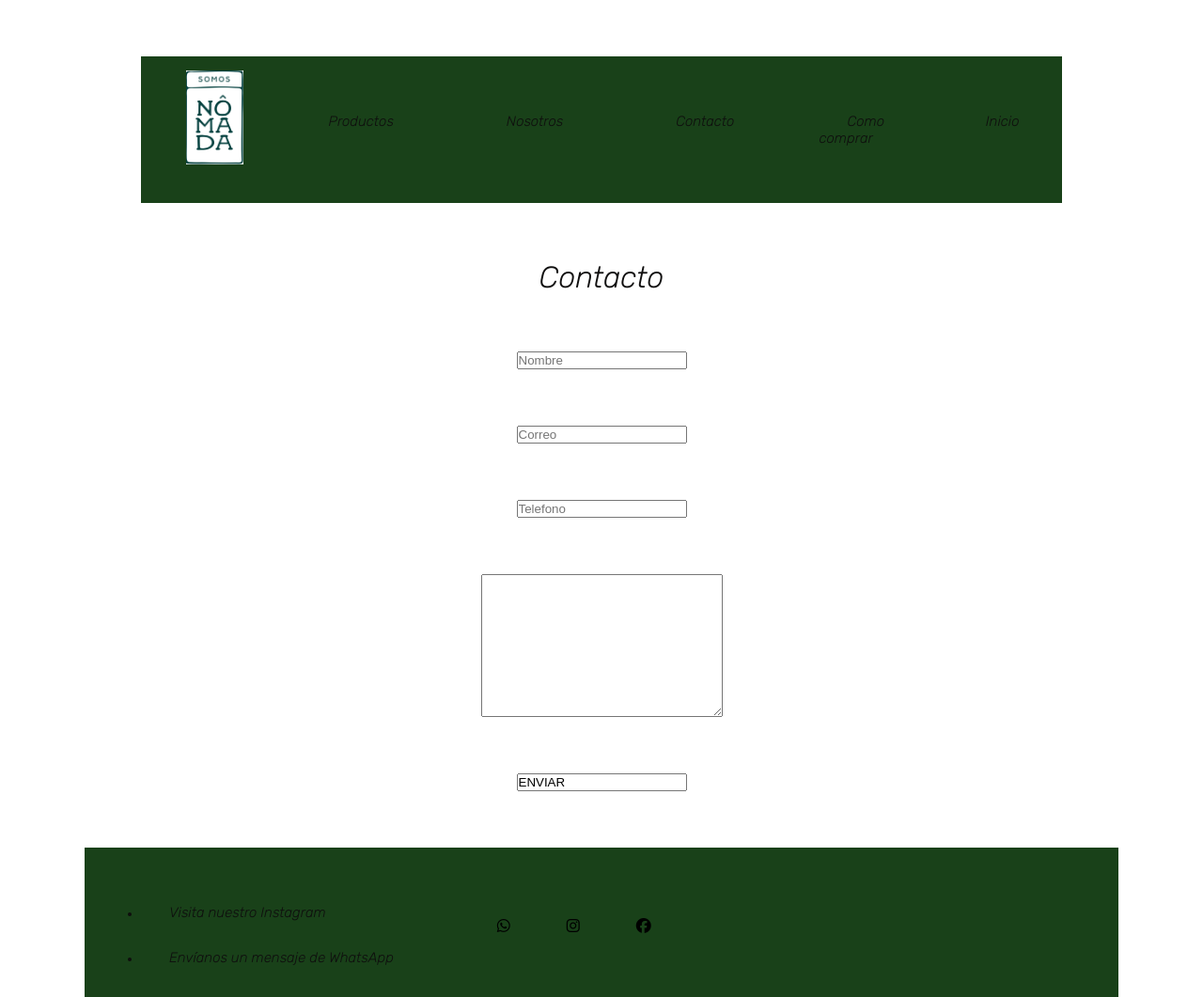
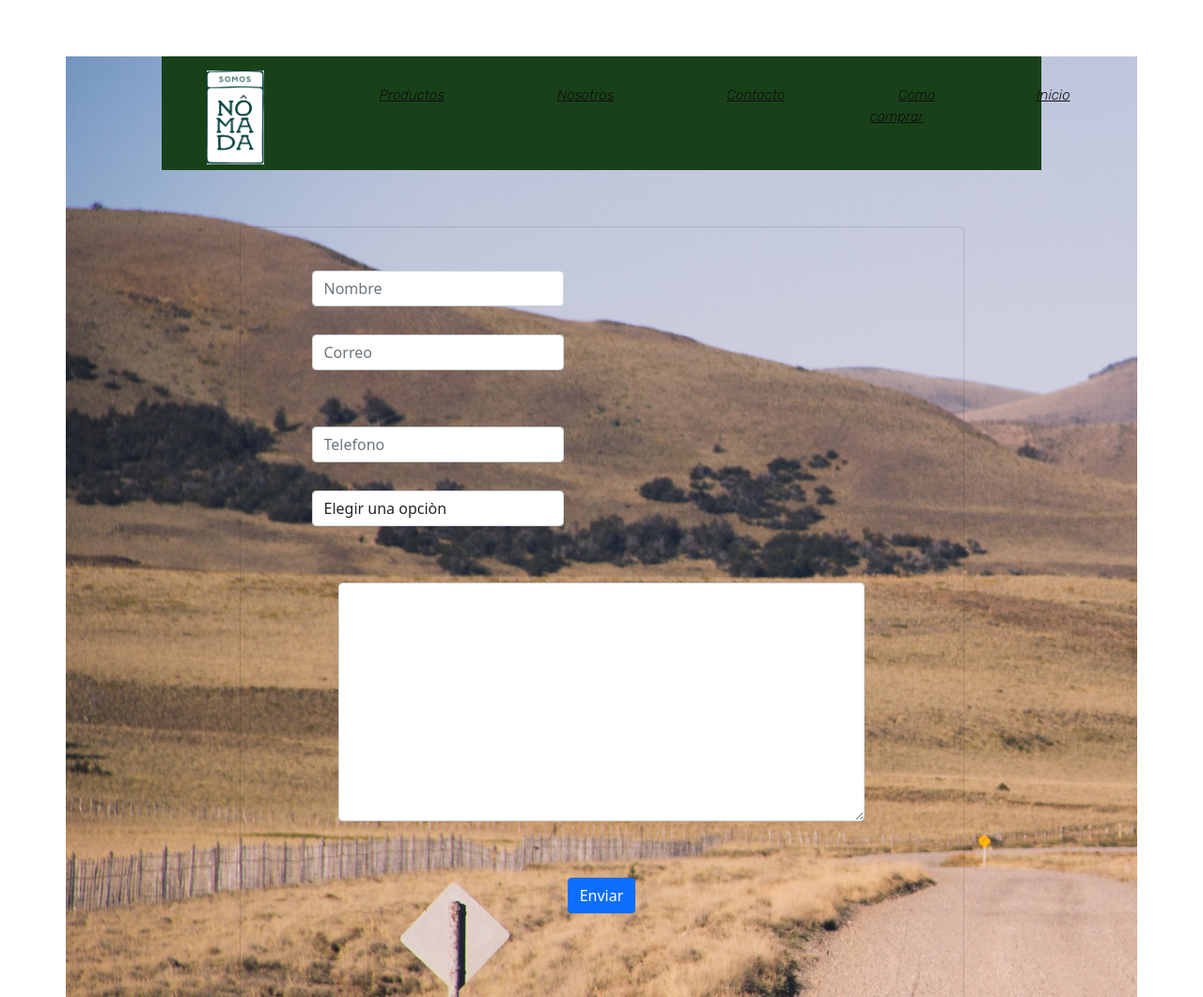
Before and after one commit to Luisma23/segunda-entrega-trabajo-final, a plain HTML site: page paginas/contacto.html in a window 1280 px wide. Shown: the top 1061 px of the page at 94% size. Drawn offline with nearby package versions, Linux system fonts and the light colour scheme.

Commit message:
agregue foemulario

```diff
--- a/css/style.css
+++ b/css/style.css
@@ -22,7 +22,20 @@
     font-weight: 300;
 }
 
-div header nav ul li a{
+ body div {
+   /*  background-image:url("../Imagenes/background.jpg"); */
+
+}
+
+#card{
+    background-image:url("../Imagenes/background.jpg") !important   ;
+
+ }
+ .card{
+    background: transparent !important;
+
+ }
+ div header nav ul li a{
     font-style: italic;
     font-size: 15px;
     color:rgb(15, 14, 14);
--- a/paginas/contacto.html
+++ b/paginas/contacto.html
@@ -1,32 +1,40 @@
 <!DOCTYPE html>
 <html lang="en">
+
 <head>
     <meta charset="UTF-8">
     <meta http-equiv="X-UA-Compatible" content="IE=edge">
     <meta name="viewport" content="width=device-width, initial-scale=1.0">
     <link rel="stylesheet" href="../css/style.css">
-    <link rel="stylesheet" href="https://use.fontawesome.com/releases/v5.8.1/css/all.css" integrity="sha384-50oBUHEmvpQ+1lW4y57PTFmhCaXp0ML5d60M1M7uH2+nqUivzIebhndOJK28anvf" crossorigin="anonymous">
+    <link rel="stylesheet" href="https://use.fontawesome.com/releases/v5.8.1/css/all.css"
+        integrity="sha384-50oBUHEmvpQ+1lW4y57PTFmhCaXp0ML5d60M1M7uH2+nqUivzIebhndOJK28anvf" crossorigin="anonymous">
 
     <link rel="preconnect" href="https://fonts.googleapis.com">
     <link rel="preconnect" href="https://fonts.gstatic.com" crossorigin>
-    <link href="https://fonts.googleapis.com/css2?family=Rubik:ital,wght@0,300;1,300;1,500&display=swap" rel="stylesheet">
+    <link href="https://fonts.googleapis.com/css2?family=Rubik:ital,wght@0,300;1,300;1,500&display=swap"
+        rel="stylesheet">
     <script src="https://kit.fontawesome.com/986142eecc.js" crossorigin="anonymous"></script>
+    <!-- Bootstrap -->
+    <link href="https://cdn.jsdelivr.net/npm/bootstrap@5.1.3/dist/css/bootstrap.min.css" rel="stylesheet"
+        integrity="sha384-1BmE4kWBq78iYhFldvKuhfTAU6auU8tT94WrHftjDbrCEXSU1oBoqyl2QvZ6jIW3" crossorigin="anonymous">
 
     <title>Contacto</title>
 </head>
+
 <body>
+
+    <div class="container" id="card">
         <div>
             <header>
-
                 <nav>
 
                     <img src="../Imagenes/LOgo.PNG" width="65" height="100  " alt="LOgo">
 
                     <ul class="color-negro tamaño-letra fuente movimiento">
-              <li><a href ="./paginas/productos.html">Productos</a></li>
-              <li><a href="./paginas/aboutus.html">Nosotros</a></li>
-              <li><a href="./paginas/contacto.html">Contacto</a></li>
-              <li><a href="./paginas/comocomprar.html">Como comprar</a></li>
+                        <li><a href="./productos.html">Productos</a></li>
+                        <li><a href="./aboutus.html">Nosotros</a></li>
+                        <li><a href="./contacto.html">Contacto</a></li>
+                        <li><a href="./comocomprar.html">Como comprar</a></li>
                         <li><a href="../index.html">Inicio</a></li>
                     </Ul>
 
@@ -35,14 +43,49 @@
 
         </div>
 
-         <h1>
-            <p class="tamaño-letra2 color-negro fuente">Contacto</p>
-            <input type="text" name="Nombre" placeholder="Nombre">
-            <input type="text" name="Correo" placeholder="Correo">
-            <input type="text" name="Telefono " placeholder="Telefono">
-            <textarea name="Mensaje" id="" cols="30" rows="10"></textarea>
-            <input type="button " value="ENVIAR" 1d="boton">
-        </h1>
+        <div class="row">
+
+            <div class="col-sm-9 mx-auto">
+                <div class="card ">
+                    <div class="card-body" id="">
+                        <div class="row">
+                            <div class="col-sm-5">
+                                <input type="text" class="form-control" name="Nombre" placeholder="Nombre">
+                            </div>
+                            <div class="col-sm-5">
+                                <input type="text" class="form-control" name="Correo" placeholder="Correo" required>
+                            </div>
+                        </div>
+                        <div class="row">
+                            <div class="col-sm-5">
+                                <input type="text" class="form-control" name="Telefono " placeholder="Telefono">
+                            </div>
+                            <div class="col-sm-5">
+                                <select class="form-control" name="" id="">
+                                    <option value="">Elegir una opciòn</option>
+                                    <option value="">Presupuesto</option>
+                                    <option value="">Sesion de Foto</option>
+                                </select>
+                            </div>
+                        </div>
+                        <div class="row">
+                            <div class="col-sm-10 mx-auto">
+                                <textarea class="form-control" name="Mensaje" id="" cols="30" rows="10"></textarea>
+                            </div>
+                        </div>
+                        <div class="row">
+                            <div class="col-sm-5 mx-auto text-center">
+                                <button type="submit" class="btn btn-primary mx-auto">Enviar</button>
+                            </div>
+                        </div>
+
+                    </div>
+
+                </div>
+            </div>
+        </div>
+    </div>
+
 
 
     <footer>
@@ -56,4 +99,5 @@
     </footer>
 
 </body>
+
 </html
```
Also changed, not shown: index.html (+6 -5 lines), paginas/aboutus.html (+5 -5 lines), paginas/comocomprar.html (+4 -4 lines), paginas/productos.html (+4 -4 lines), Imagenes/background.jpg (added). Lines whose indentation alone changed are shown as unchanged.
